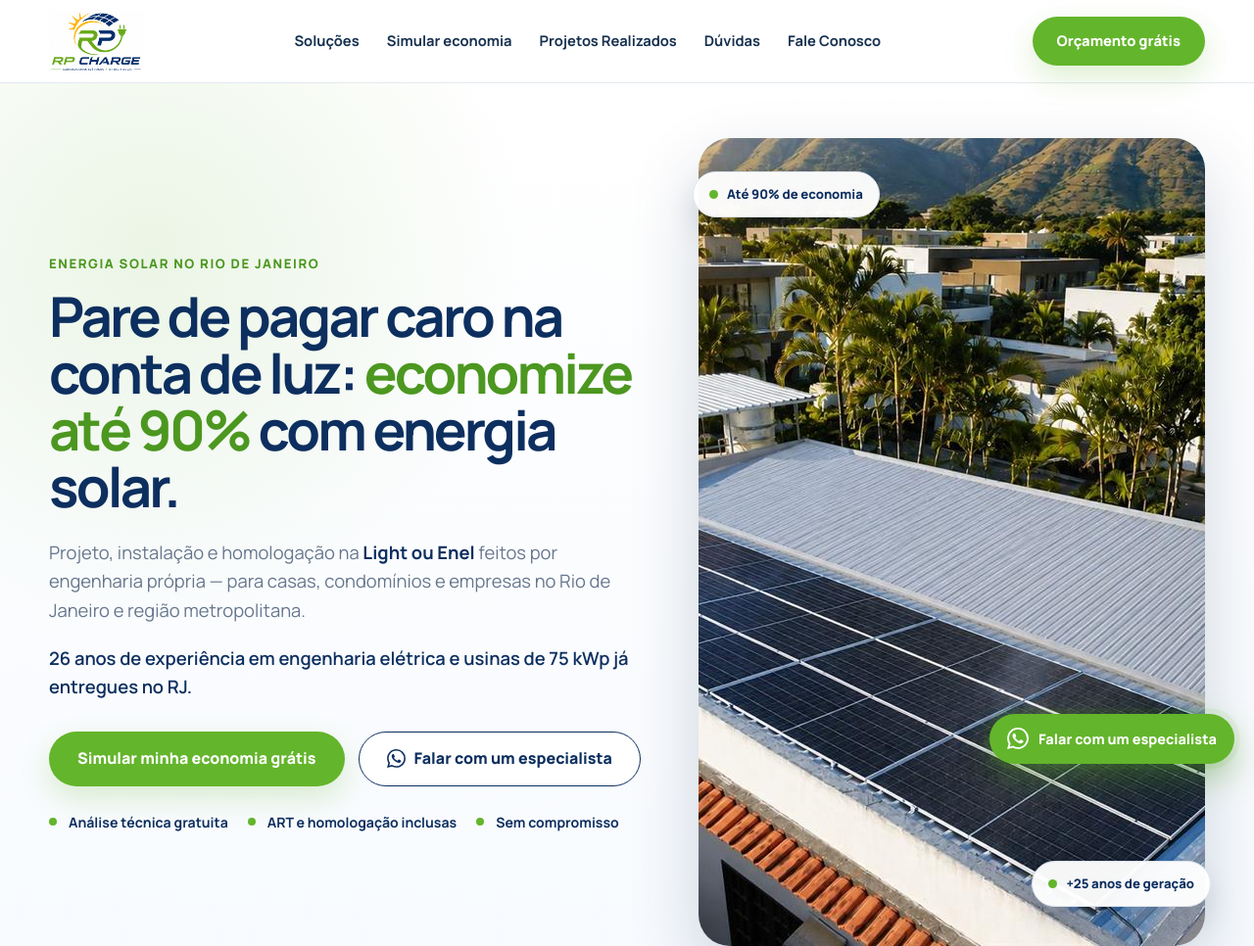
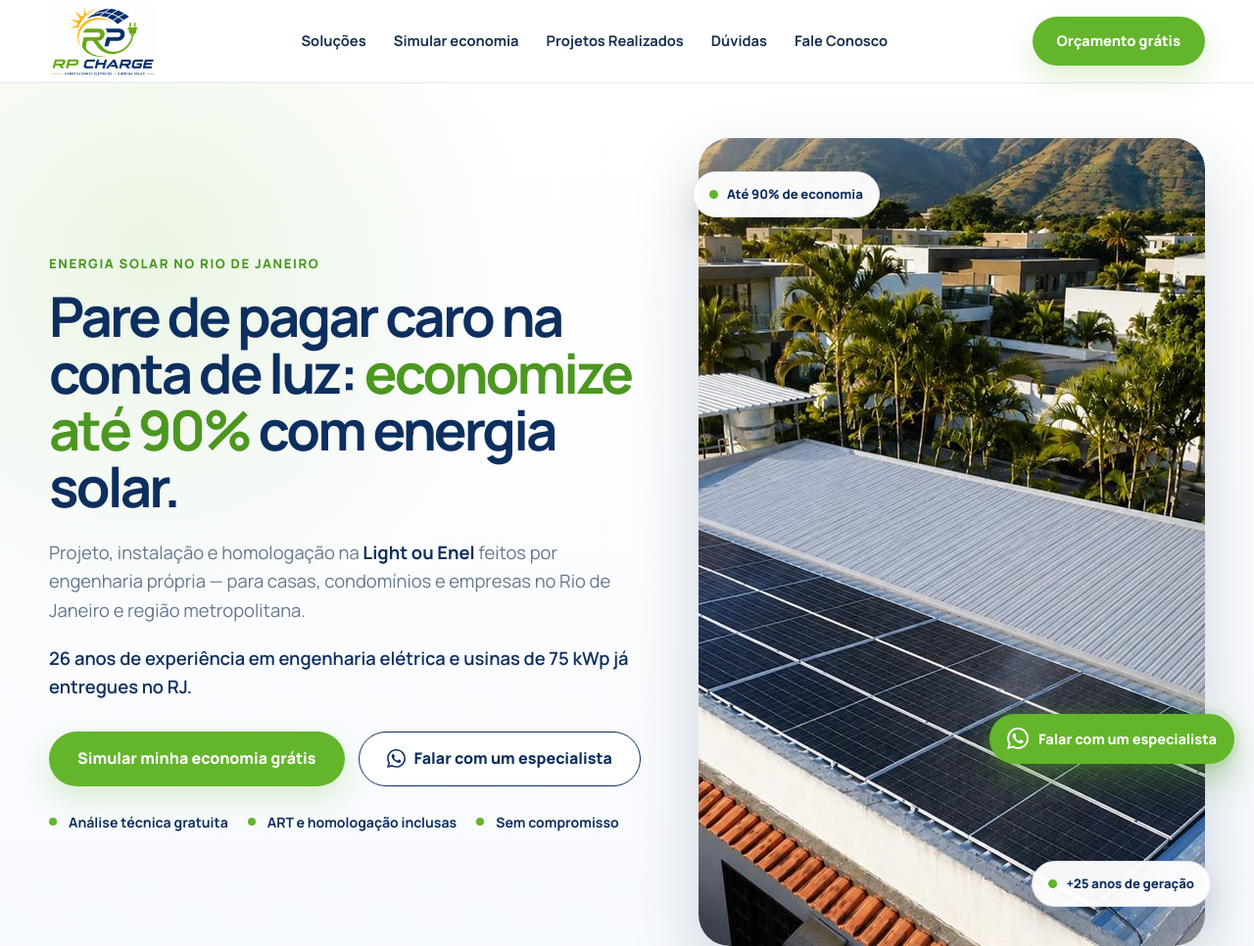
Before and after one commit to 1NortDigital/rpcharge-lp, a plain HTML site: page index.html in a window 1280 px wide. Shown: the top 966 px of the page at 98% size. Drawn offline with Linux system fonts and the light colour scheme.

Commit message:
Ajusta tamanho do logo no header
Co-Authored-By: Claude Opus 5.5 <noreply@anthropic.com>

```diff
--- a/index.html
+++ b/index.html
@@ -71,7 +71,7 @@ p{color:var(--muted)}
 /* HEADER */
 .site-header{position:sticky;top:0;z-index:1000;background:rgba(255,255,255,.94);border-bottom:1px solid rgba(220,228,238,.8);backdrop-filter:blur(16px)}
 .header-inner{display:grid;grid-template-columns:auto 1fr auto;align-items:center;min-height:84px;gap:32px}
-.brand img{width:96px;height:auto}
+.brand img{width:110px;height:auto}
 .main-nav{display:flex;justify-content:center;gap:28px}
 .main-nav a{position:relative;font-size:.92rem;font-weight:700;color:var(--text)}
 .main-nav a::after{position:absolute;right:0;bottom:-8px;left:0;height:2px;content:"";background:var(--green);transform:scaleX(0);transition:transform .2s ease}
```
